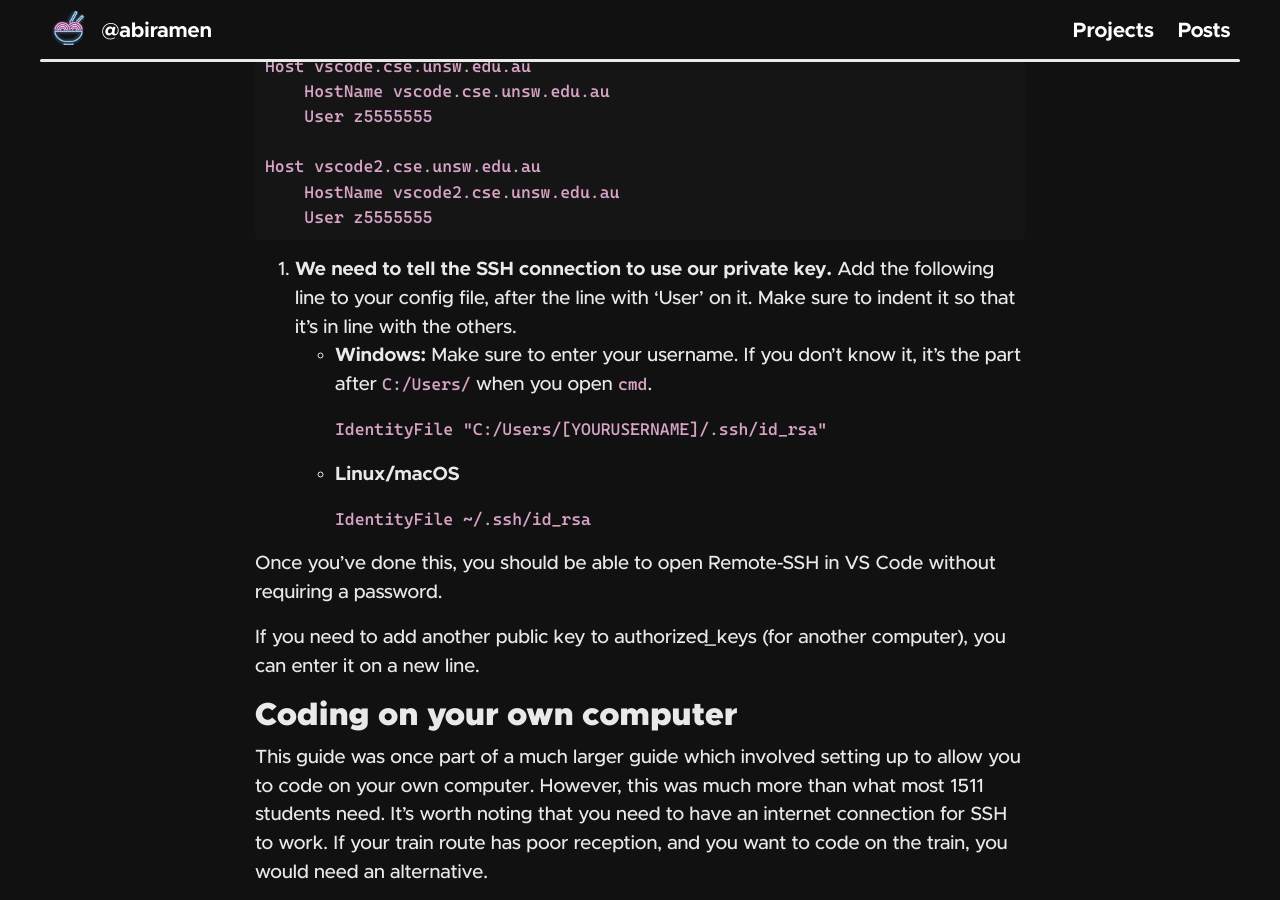
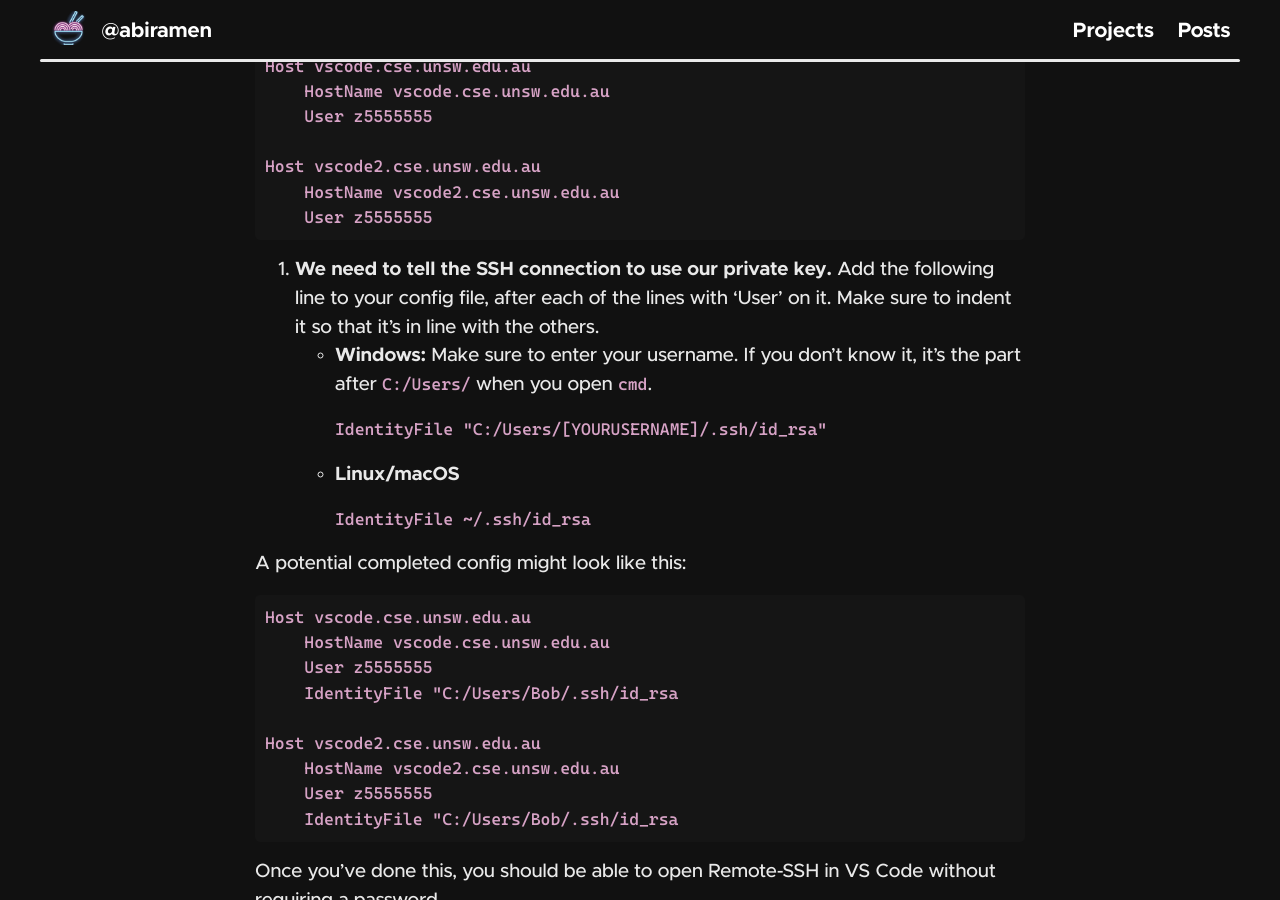
Before and after one commit to jeffreydyao/abiramen.github.io, a Jekyll site: the page built from _posts/2020-09-18-vscode-and-cse.md, in a window 1280 px wide and 900 px high, scrolled down 8004 px. Built offline with Jekyll 4.4.1, drawn with Linux system fonts in a browser that asks for light colours; nearby versions of some CDN libraries; comment, search, counter and statistics services are not loaded.

Commit message:
Update identity file instructions for two entries

````diff
--- a/_posts/2020-09-18-vscode-and-cse.md
+++ b/_posts/2020-09-18-vscode-and-cse.md
@@ -181,13 +181,27 @@ Host vscode2.cse.unsw.edu.au
     User z5555555
 ```
 
-1. **We need to tell the SSH connection to use our private key.** Add the following line to your config file, after the line with 'User' on it. Make sure to indent it so that it's in line with the others.
+1. **We need to tell the SSH connection to use our private key.** Add the following line to your config file, after each of the lines with 'User' on it. Make sure to indent it so that it's in line with the others.
     - **Windows:** Make sure to enter your username. If you don't know it, it's the part after `C:/Users/` when you open `cmd`.
 
         ```IdentityFile "C:/Users/[YOURUSERNAME]/.ssh/id_rsa"```
     - **Linux/macOS**
 
         ```IdentityFile ~/.ssh/id_rsa```
+
+A potential completed config might look like this:
+
+```
+Host vscode.cse.unsw.edu.au
+    HostName vscode.cse.unsw.edu.au
+    User z5555555
+    IdentityFile "C:/Users/Bob/.ssh/id_rsa
+
+Host vscode2.cse.unsw.edu.au
+    HostName vscode2.cse.unsw.edu.au
+    User z5555555
+    IdentityFile "C:/Users/Bob/.ssh/id_rsa
+```
 
 Once you've done this, you should be able to open Remote-SSH in VS Code without requiring a password.
 
````
